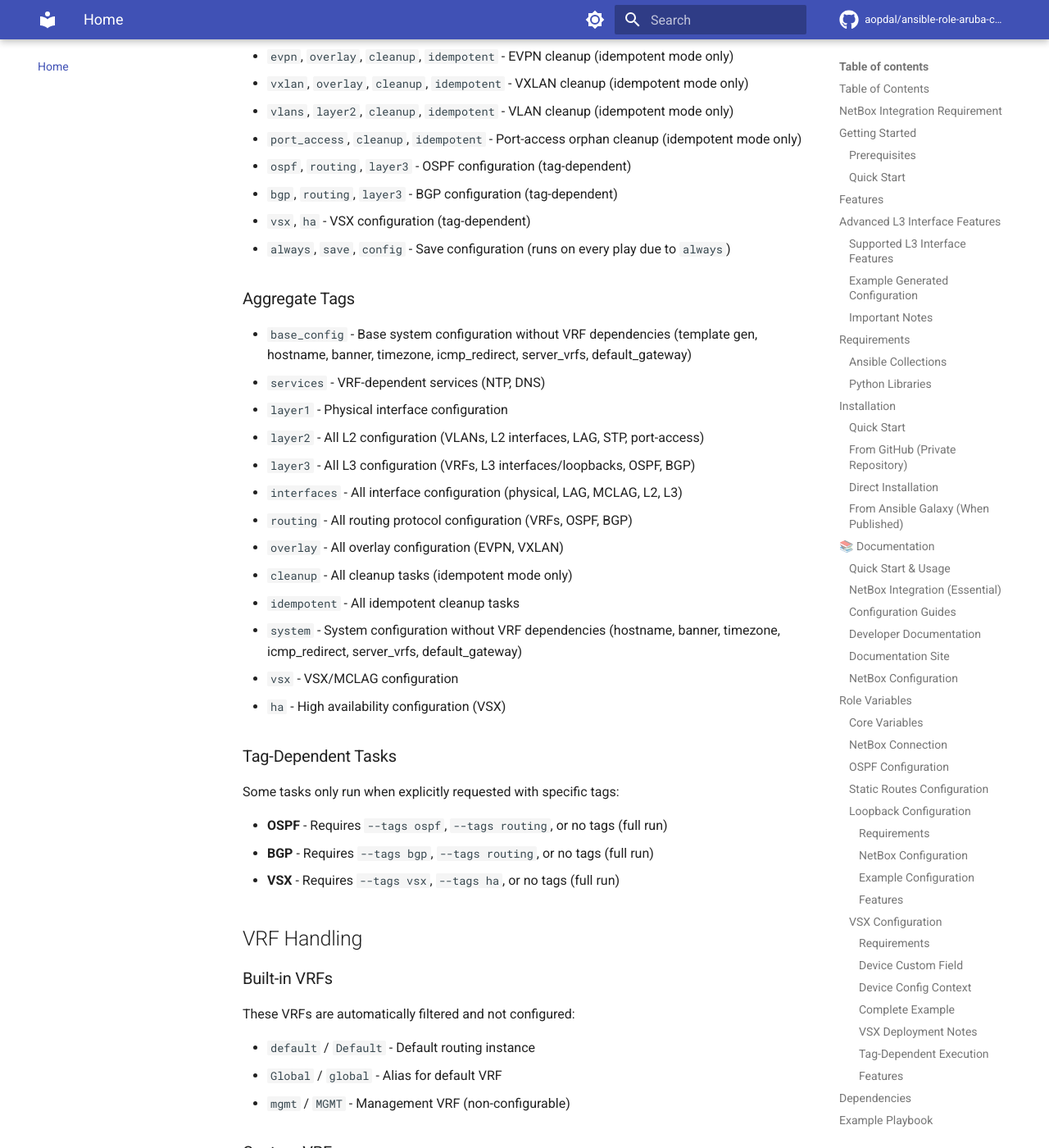
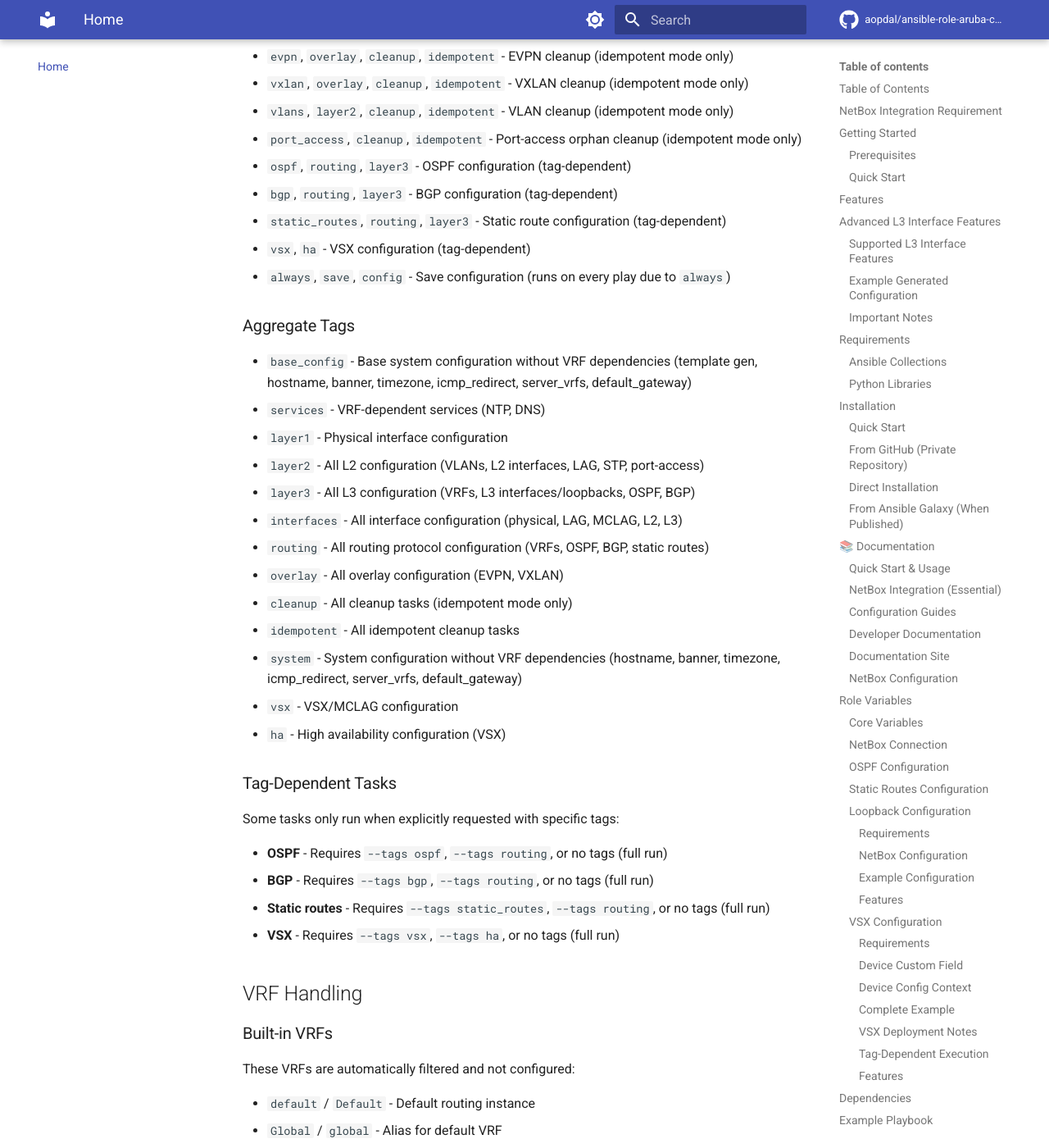
Before and after one commit to aopdal/ansible-role-aruba-cx-switch, an MkDocs documentation site: the page built from docs/index.md, in a window 1280 px wide and 1400 px high, scrolled down 16613 px. Shown: the whole window at 82% size. Built offline with MkDocs 1.6.1 and Material for MkDocs 9.7.7, drawn with Linux system fonts in a browser that asks for light colours; comment, search, counter and statistics services are not loaded; some of the changed text lies outside the part shown.

Commit message:
fix: static route filter

```diff
--- a/docs/index.md
+++ b/docs/index.md
@@ -91,6 +91,7 @@ For a complete walkthrough, see [docs/QUICKSTART.md](QUICKSTART.md).
 - ✅ **Port Profiles** - Configure port-access profiles
 - ✅ **STP** - Global and interface config
 - ✅ **DHCP relay IPv4** - Configuration pr VRF
+- ✅ **Static routing** - Forward, blackhole, and reject routes per VRF
 - ❌ **BFD** - on roadmap
 - ❌ **DHCP relay IPv6 Stateful** - on roadmap
 - ❌ **DHCP relay IPv6 Stateless** - on roadmap
@@ -706,6 +706,7 @@ ansible-playbook site.yml -e aoscx_save_config=false
 - `port_access`, `cleanup`, `idempotent` - Port-access orphan cleanup (idempotent mode only)
 - `ospf`, `routing`, `layer3` - OSPF configuration (tag-dependent)
 - `bgp`, `routing`, `layer3` - BGP configuration (tag-dependent)
+- `static_routes`, `routing`, `layer3` - Static route configuration (tag-dependent)
 - `vsx`, `ha` - VSX configuration (tag-dependent)
 - `always`, `save`, `config` - Save configuration (runs on every play due to `always`)
 
@@ -717,7 +718,7 @@ ansible-playbook site.yml -e aoscx_save_config=false
 - `layer2` - All L2 configuration (VLANs, L2 interfaces, LAG, STP, port-access)
 - `layer3` - All L3 configuration (VRFs, L3 interfaces/loopbacks, OSPF, BGP)
 - `interfaces` - All interface configuration (physical, LAG, MCLAG, L2, L3)
-- `routing` - All routing protocol configuration (VRFs, OSPF, BGP)
+- `routing` - All routing protocol configuration (VRFs, OSPF, BGP, static routes)
 - `overlay` - All overlay configuration (EVPN, VXLAN)
 - `cleanup` - All cleanup tasks (idempotent mode only)
 - `idempotent` - All idempotent cleanup tasks
@@ -731,6 +732,7 @@ Some tasks only run when explicitly requested with specific tags:
 
 - **OSPF** - Requires `--tags ospf`, `--tags routing`, or no tags (full run)
 - **BGP** - Requires `--tags bgp`, `--tags routing`, or no tags (full run)
+- **Static routes** - Requires `--tags static_routes`, `--tags routing`, or no tags (full run)
 - **VSX** - Requires `--tags vsx`, `--tags ha`, or no tags (full run)
 
 ## VRF Handling
```
Also changed, not shown: other parts of docs/index.md (+0 -1 lines), README.md (+4 -2 lines), 1 other file.
